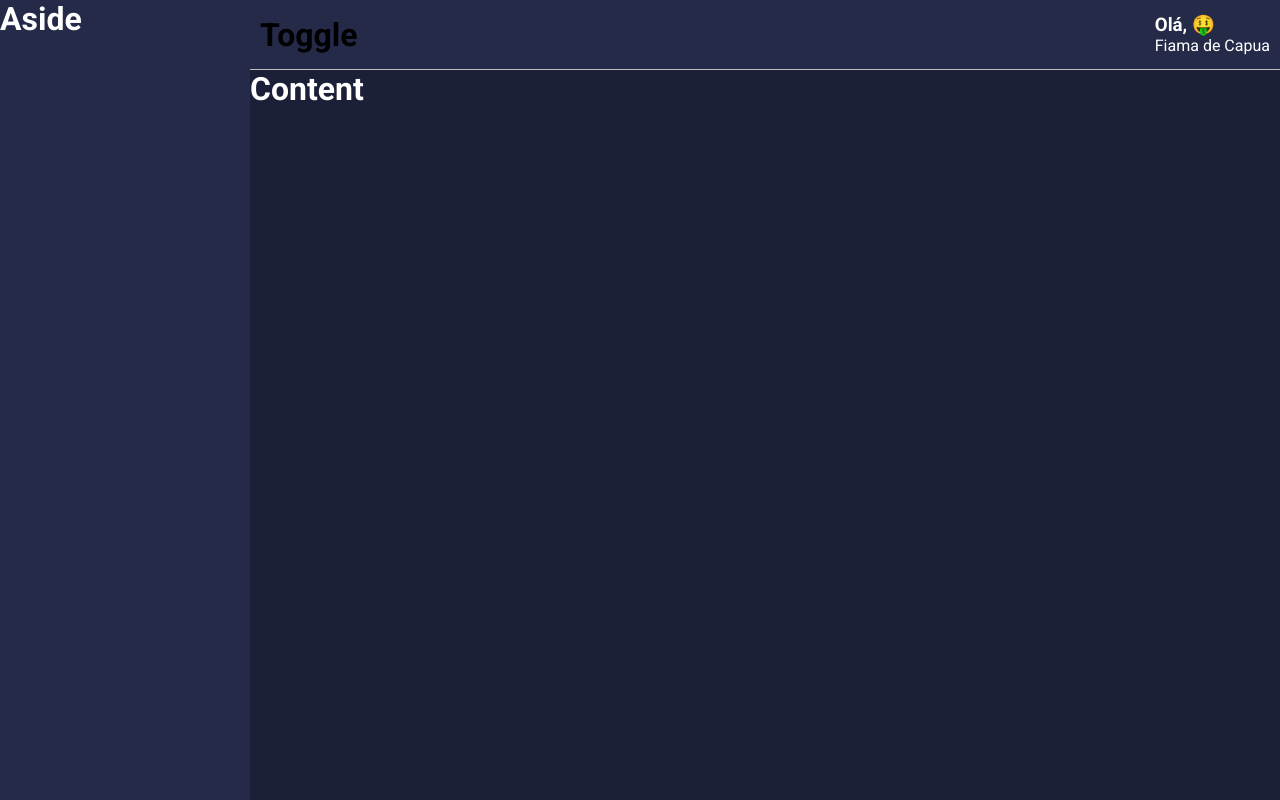
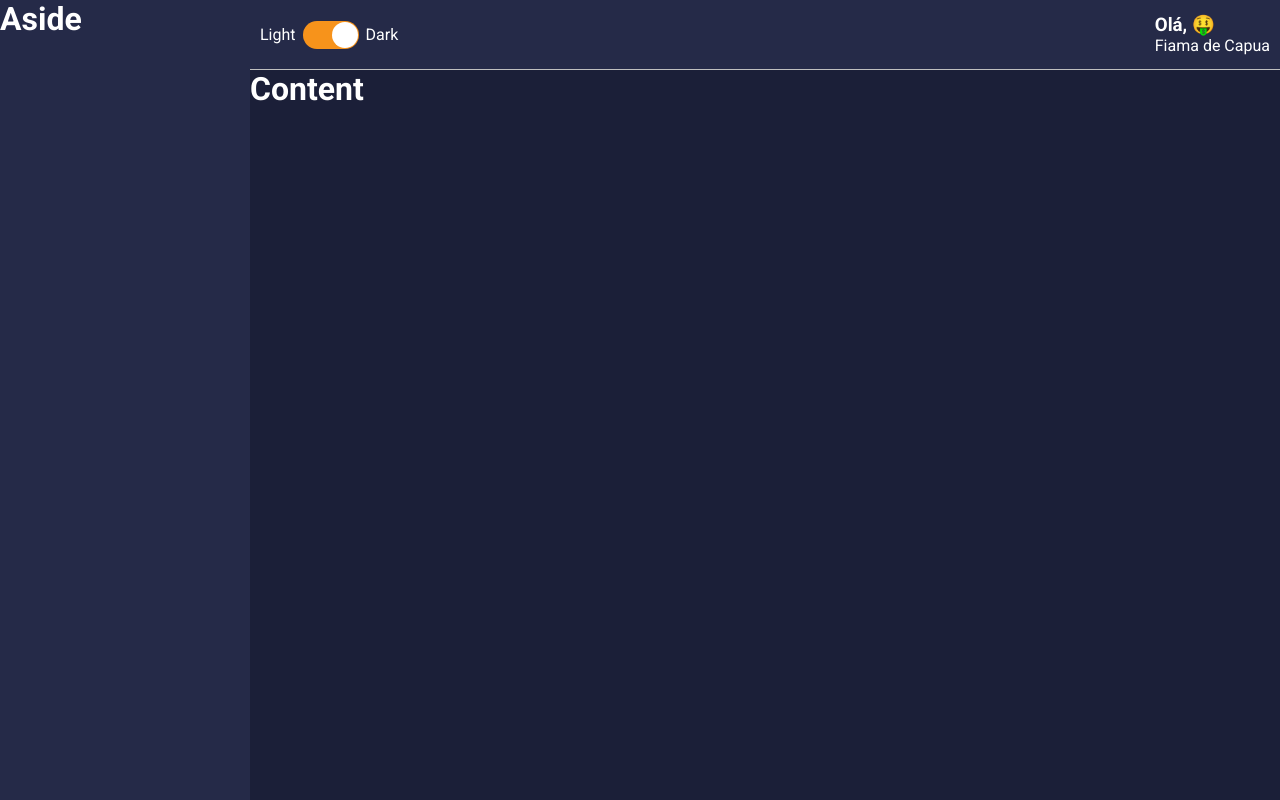
Before and after one commit to oliverwade318/react-my-dashboard-project, a React (Create React App) app: page / in a window 1280 px wide. Built offline with nearby package versions, Linux system fonts and the light colour scheme.

Commit message:
(feat) create toggle component

```diff
--- a/package.json
+++ b/package.json
@@ -12,6 +12,7 @@
     "react": "^17.0.2",
     "react-dom": "^17.0.2",
     "react-scripts": "4.0.3",
+    "react-switch": "^6.0.0",
     "styled-components": "^5.3.0",
     "typescript": "^4.1.2",
     "web-vitals": "^1.0.1"
--- a/src/components/MainHeader/index.tsx
+++ b/src/components/MainHeader/index.tsx
@@ -1,5 +1,6 @@
 import React, { useMemo } from 'react';
 import emojis from '../../utils/emojis';
+import Toggle from '../Toggle';
 import { Container, Profile, UserName, Welcome } from './styles';
 
 const MainHeader: React.FC = () => {
@@ -11,7 +12,7 @@
     return (
         <>
             <Container>
-                <h1>Toggle</h1>
+                <Toggle />
 
                 <Profile>
                     <Welcome>Olá, {emoji}</Welcome>
--- /dev/null
+++ b/src/components/Toggle/index.tsx
@@ -0,0 +1,18 @@
+import React from 'react';
+import { Container, ToggleLabel, ToggleSelector } from './styles';
+
+// componente que só recebe parametro nao tem return (componente puro)
+const Toggle: React.FC = () => (
+    <Container>
+        <ToggleLabel>Light</ToggleLabel>
+        <ToggleSelector
+            checked
+            uncheckedIcon={false}
+            checkedIcon={false}
+            onChange={() => console.log('Mudou')}
+        />
+        <ToggleLabel>Dark</ToggleLabel>
+    </Container>
+);
+
+export default Toggle;
--- /dev/null
+++ b/src/components/Toggle/styles.ts
@@ -0,0 +1,21 @@
+import styled from 'styled-components';
+import Switch, { ReactSwitchProps } from 'react-switch';
+
+export const Container = styled.div`
+    display: flex;
+`;
+
+export const ToggleLabel = styled.span`
+    color: ${(props) => props.theme.colors.white};
+    display: flex;
+    align-items: center;
+`;
+
+export const ToggleSelector = styled(Switch).attrs<ReactSwitchProps>(
+    ({ theme }) => ({
+        onColor: theme.colors.info,
+        offColor: theme.colors.warning,
+    })
+)<ReactSwitchProps>`
+    margin: 0 7px;
+`;
```
Also changed, not shown: 1 other file (tests, documents, lock files or other folders).
